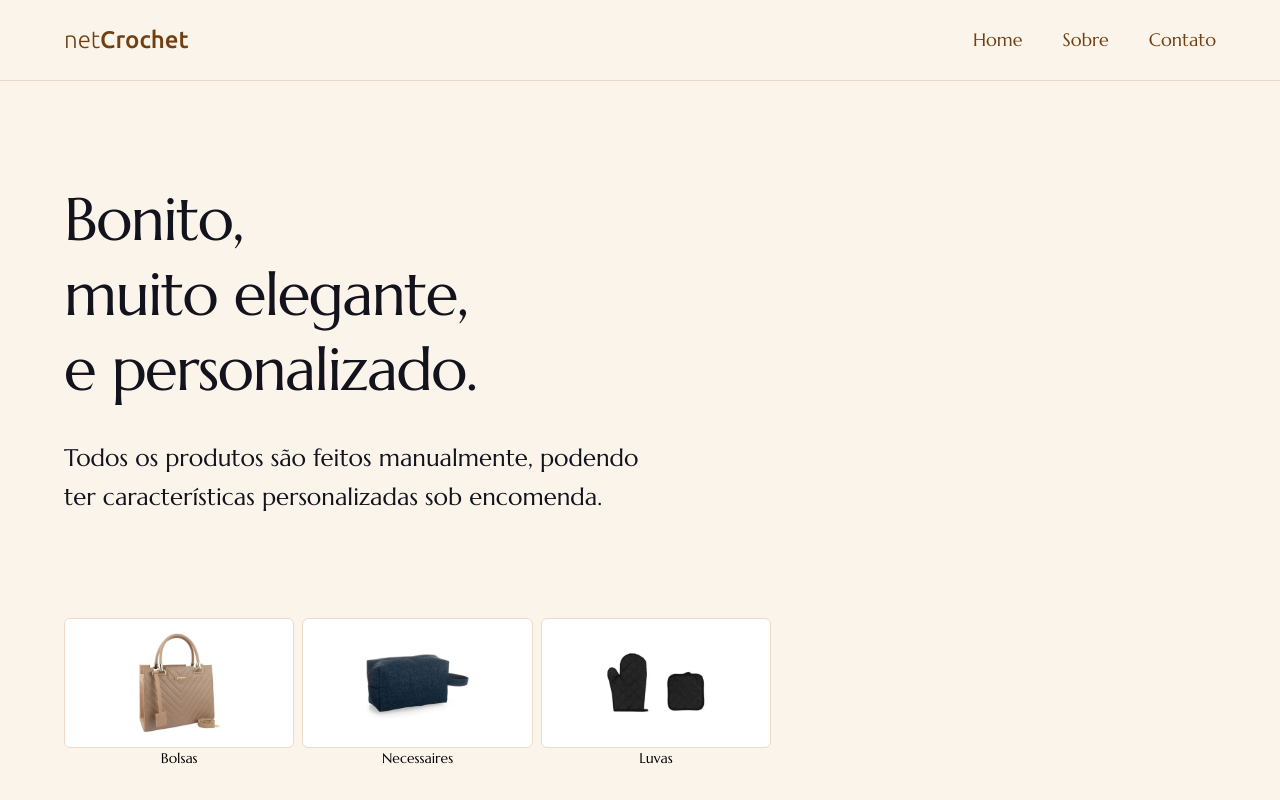
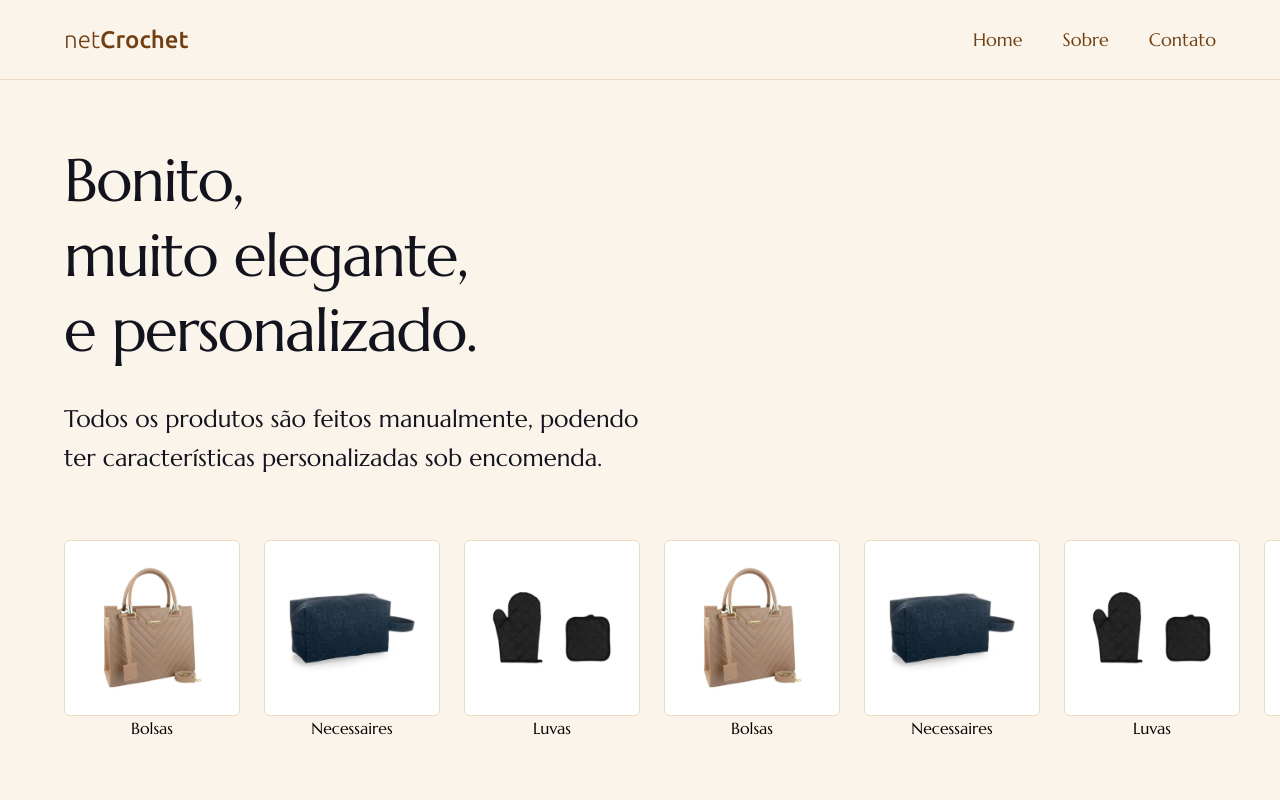
Before and after one commit to jeffersonassilva/netcrochet, a Next.js app: page / in a window 1280 px wide. Built offline with nearby package versions, Linux system fonts and the light colour scheme.

Commit message:
feat: ajuste da grid principal

```diff
--- /dev/null
+++ b/src/components/Carrossel.js
@@ -0,0 +1,109 @@
+import Link from "next/link";
+import React from "react";
+
+const list = [
+  {
+    descricao: "Bolsas",
+    link: "/produto/bolsa",
+    image: "/img/produtos/bolsa1.webp",
+  },
+  {
+    descricao: "Necessaires",
+    link: "/produto/necessaire",
+    image: "/img/produtos/necessaire1.webp",
+  },
+  {
+    descricao: "Luvas",
+    link: "/produto/luva",
+    image: "/img/produtos/luva1.webp",
+  },
+  {
+    descricao: "Bolsas",
+    link: "/produto/bolsa",
+    image: "/img/produtos/bolsa1.webp",
+  },
+  {
+    descricao: "Necessaires",
+    link: "/produto/necessaire",
+    image: "/img/produtos/necessaire1.webp",
+  },
+  {
+    descricao: "Luvas",
+    link: "/produto/luva",
+    image: "/img/produtos/luva1.webp",
+  },
+  {
+    descricao: "Bolsas",
+    link: "/produto/bolsa",
+    image: "/img/produtos/bolsa1.webp",
+  },
+  {
+    descricao: "Necessaires",
+    link: "/produto/necessaire",
+    image: "/img/produtos/necessaire1.webp",
+  },
+  {
+    descricao: "Luvas",
+    link: "/produto/luva",
+    image: "/img/produtos/luva1.webp",
+  },
+  {
+    descricao: "Bolsas",
+    link: "/produto/bolsa",
+    image: "/img/produtos/bolsa1.webp",
+  },
+  {
+    descricao: "Necessaires",
+    link: "/produto/necessaire",
+    image: "/img/produtos/necessaire1.webp",
+  },
+  {
+    descricao: "Luvas",
+    link: "/produto/luva",
+    image: "/img/produtos/luva1.webp",
+  },
+  {
+    descricao: "Bolsas",
+    link: "/produto/bolsa",
+    image: "/img/produtos/bolsa1.webp",
+  },
+  {
+    descricao: "Necessaires",
+    link: "/produto/necessaire",
+    image: "/img/produtos/necessaire1.webp",
+  },
+  {
+    descricao: "Luvas",
+    link: "/produto/luva",
+    image: "/img/produtos/luva1.webp",
+  },
+];
+
+const Carrossel = () => {
+  return (
+    <div
+      className="flex gap-2 overscroll-contain overflow-x-auto
+      px-4 sm:px-6 md:px-8 md:gap-x-4 lg:px-16 lg:gap-x-6"
+    >
+      {list.map((item, index) => (
+        <Link key={index} href={item.link}>
+          <div
+            className="media-element flex flex-col items-center w-[100px] h-[140px] pb-[20px]
+            sm:w-[176px] sm:h-[260px] sm:pb-[60px]"
+          >
+            <img
+              src={item.image}
+              alt={item.descricao}
+              className="aspect-video bg-white p-3 md:p-6 object-contain border border-[#ecdac9] rounded-md w-full h-full"
+            />
+            <div className="text-sm md:text-base md:font-medium">
+              {item.descricao}
+            </div>
+          </div>
+        </Link>
+      ))}
+    </div>
+  );
+};
+
+export default Carrossel;
--- a/src/components/Menu.js
+++ b/src/components/Menu.js
@@ -4,12 +4,12 @@ import Link from "next/link";
 const Menu = ({ backButton }) => {
   return (
     <div
-      className="flex w-full items-center border-b border-b-1 border-b-[#ecdac9] p-4 h-[60px] flex-shrink-0
+      className="flex items-center border-b border-b-1 border-b-[#ecdac9] px-4
       sm:flex sm:justify-between sm:items-center sm:px-6
-      md:px-8 md:py-6 smd:border-none
-      lg:w-full lg:px-16 lg:py-10"
+      md:px-8 md:py-6
+      lg:px-16"
     >
-      <div className="flex-1 text-yellow-900 sm:text-lg lg:text-2xl font-thin">
+      <div className="flex-1 text-yellow-900 sm:text-lg lg:text-2xl 2xl:text-3xl font-thin">
         <Link href="/">
           <span className="font-ubuntu">net</span>
           <span className="font-ubuntu font-medium">Crochet</span>
@@ -24,11 +24,11 @@ const Menu = ({ backButton }) => {
         </div>
       )}
 
-      <ul className="hidden sm:flex sm:gap-6 md:gap-10">
+      <ul className="hidden sm:flex sm:gap-6 md:gap-10 2xl:gap-16">
         <li>
           <Link
             href="/"
-            className="text-lg font-medium text-yellow-900 hover:text-black transition-all duration-200"
+            className="text-lg font-medium text-yellow-900 hover:text-black transition-all duration-200 2xl:text-2xl"
           >
             Home
           </Link>
@@ -36,7 +36,7 @@ const Menu = ({ backButton }) => {
         <li>
           <Link
             href="/sobre"
-            className="text-lg font-medium text-yellow-900 hover:text-black transition-all duration-200"
+            className="text-lg font-medium text-yellow-900 hover:text-black transition-all duration-200 2xl:text-2xl"
           >
             Sobre
           </Link>
@@ -44,7 +44,7 @@ const Menu = ({ backButton }) => {
         <li>
           <Link
             href="/contato"
-            className="text-lg font-medium text-yellow-900 hover:text-black transition-all duration-200"
+            className="text-lg font-medium text-yellow-900 hover:text-black transition-all duration-200 2xl:text-2xl"
           >
             Contato
           </Link>
--- a/src/components/Produto.js
+++ b/src/components/Produto.js
@@ -42,11 +42,14 @@ const Produto = ({ data }) => {
             </div>
           </div>
 
-          <div className="text-xl font-bold flex items-center justify-between mb-2 tracking-tight md:text-3xl">
+          <div
+            className="text-xl font-bold flex items-center justify-between mb-2 tracking-tight
+            md:text-3xl 2xl:text-4xl 2xl:leading-relaxed"
+          >
             {data.nome}
           </div>
           <div className="flex justify-between mb-2">
-            <div className="font-bold text-3xl md:text-4xl">
+            <div className="font-bold text-3xl md:text-4xl 2xl:text-5xl 2xl:leading-relaxed">
               R${valorSelecionado}
             </div>
             <div className="flex gap-2 text-sm justify-center items-center md:text-base">
@@ -74,7 +77,7 @@ const Produto = ({ data }) => {
 
         <ImagensProduto images={data.images} />
 
-        <div className="md:text-lg lg:pl-12">
+        <div className="md:text-lg lg:pl-12 2xl:text-2xl 2xl:leading-relaxed">
           <div className="text-gray-500 mb-6">{data.descricao}</div>
           <div className="text-gray-500 mb-6">
             <span className="text-red-500 font-semibold">* </span>
@@ -98,7 +101,10 @@ const Produto = ({ data }) => {
           </div>
         </div>
       </div>
-      <div className="flex p-4 sm:px-6 md:px-8 lg:px-16 lg:py-6 justify-between border-t border-t-[#ecdac9]">
+      <div
+        className="flex justify-between border-t border-t-[#ecdac9]
+        px-4 sm:px-6 md:px-8 lg:px-16 h-[60px] lg:h-[80px] 2xl:h-[120px]"
+      >
         <RedesSociais iconSize={25} color={"#000"} />
       </div>
     </>
--- a/src/pages/_document.jsx
+++ b/src/pages/_document.jsx
@@ -7,7 +7,7 @@ export default function Document() {
     <Html lang="pt-BR">
       <Head />
       <body>
-        <main className="flex">
+        <main className="flex max-w-screen-2xl mx-auto">
           <Main stateChangeColor={setBgColor} />
           <NextScript />
         </main>
--- a/src/pages/index.js
+++ b/src/pages/index.js
@@ -1,16 +1,17 @@
+import Carrossel from "../components/Carrossel";
 import Menu from "../components/Menu";
-import Link from "next/link";
 
 const Home = () => {
   return (
     <>
       <Menu />
-      <div className="flex-1 flex items-center">
-        <div className="p-4 sm:px-6 md:px-8 lg:px-16">
+      <div className="grid self-center px-4 sm:px-6 md:px-8 lg:px-16">
+        <div>
           <h1
             className="text-2xl leading-tight text-[#13131e]
             sm:mb-8 sm:text-4xl md:text-5xl md:leading-tight
-            lg:text-6xl lg:tracking-tight lg:leading-tight"
+            lg:text-6xl lg:tracking-tight lg:leading-tight
+            2xl:text-7xl 2xl:tracking-normal 2xl:leading-tight"
           >
             Bonito,
             <br />
@@ -20,46 +21,15 @@ const Home = () => {
           </h1>
           <div
             className="mt-4 font-thin text-[#13131e] leading-tight max-w-sm
-            sm:text-xl sm:max-w-lg md:text-2xl md:max-w-xl md:leading-relaxed"
+            sm:text-xl sm:max-w-lg md:text-2xl md:max-w-xl md:leading-relaxed
+            2xl:text-3xl 2xl:max-w-4xl 2xl:leading-normal"
           >
             Todos os produtos são feitos manualmente, podendo ter
             características personalizadas sob encomenda.
           </div>
         </div>
       </div>
-
-      <div
-        class="grid grid-flow-col gap-2 grid-cols-[40%_40%_40%_40%] overscroll-contain overflow-x-auto px-4 pb-8
-      sm:px-6 md:px-8 lg:px-16 lg:grid-cols-[20%_20%_20%_20%]"
-      >
-        <Link href="/produto/bolsa">
-          <div class="media-element flex flex-col items-center">
-            <img
-              src={`/img/produtos/bolsa1.webp`}
-              className="aspect-video bg-white p-1 object-contain border border-[#ecdac9] rounded-md sm:p-2 md:p-3 "
-            />
-            <div className="text-sm">Bolsas</div>
-          </div>
-        </Link>
-        <Link href="/produto/necessaire">
-          <div class="media-element flex flex-col items-center">
-            <img
-              src={`/img/produtos/necessaire1.webp`}
-              className="aspect-video bg-white p-1 object-contain border border-[#ecdac9] rounded-md sm:p-2 md:p-3"
-            />
-            <div className="text-sm">Necessaires</div>
-          </div>
-        </Link>
-        <Link href="/produto/luva">
-          <div class="media-element flex flex-col items-center">
-            <img
-              src={`/img/produtos/luva1.webp`}
-              className="aspect-video bg-white p-1 object-contain border border-[#ecdac9] rounded-md sm:p-2 md:p-3"
-            />
-            <div className="text-sm">Luvas</div>
-          </div>
-        </Link>
-      </div>
+      <Carrossel />
     </>
   );
 };
--- a/src/styles/main.css
+++ b/src/styles/main.css
@@ -9,14 +9,26 @@
 
 html,
 body {
-  box-sizing: border-box;
   padding: 0;
   margin: 0;
+  box-sizing: border-box;
   font-family: "Marcellus", sans-serif;
 }
 
 * {
-  box-sizing: border-box
+  box-sizing: border-box;
+}
+
+#__next {
+  @apply grid grid-rows-[60px_1fr] sm:grid-rows-[60px_1fr] lg:grid-rows-[80px_1fr] 2xl:grid-rows-[120px_1fr];
+  /* @apply grid grid-rows-[60px_1fr_140px] sm:grid-rows-[60px_1fr_260px]; */
+  /* lg:grid-rows-[80px_1fr_240px]
+  display: grid;
+  grid-template-rows: 100px 1fr 100px; */
+  box-sizing: border-box;
+  width: 100vw;
+  min-height: 100vh;
+  min-height: 100dvh;
 }
 
 .font-ubuntu {
@@ -25,14 +37,6 @@ body {
 
 p {
   @apply indent-6 sm:indent-10 first-letter:text-lg sm:first-letter:text-2xl leading-7 sm:leading-8 md:leading-9;
-}
-
-#__next {
-  @apply flex flex-col;
-  box-sizing: border-box;
-  width: 100vw;
-  min-height: 100vh;
-  min-height: 100dvh;
 }
 
 .media-element {
```
